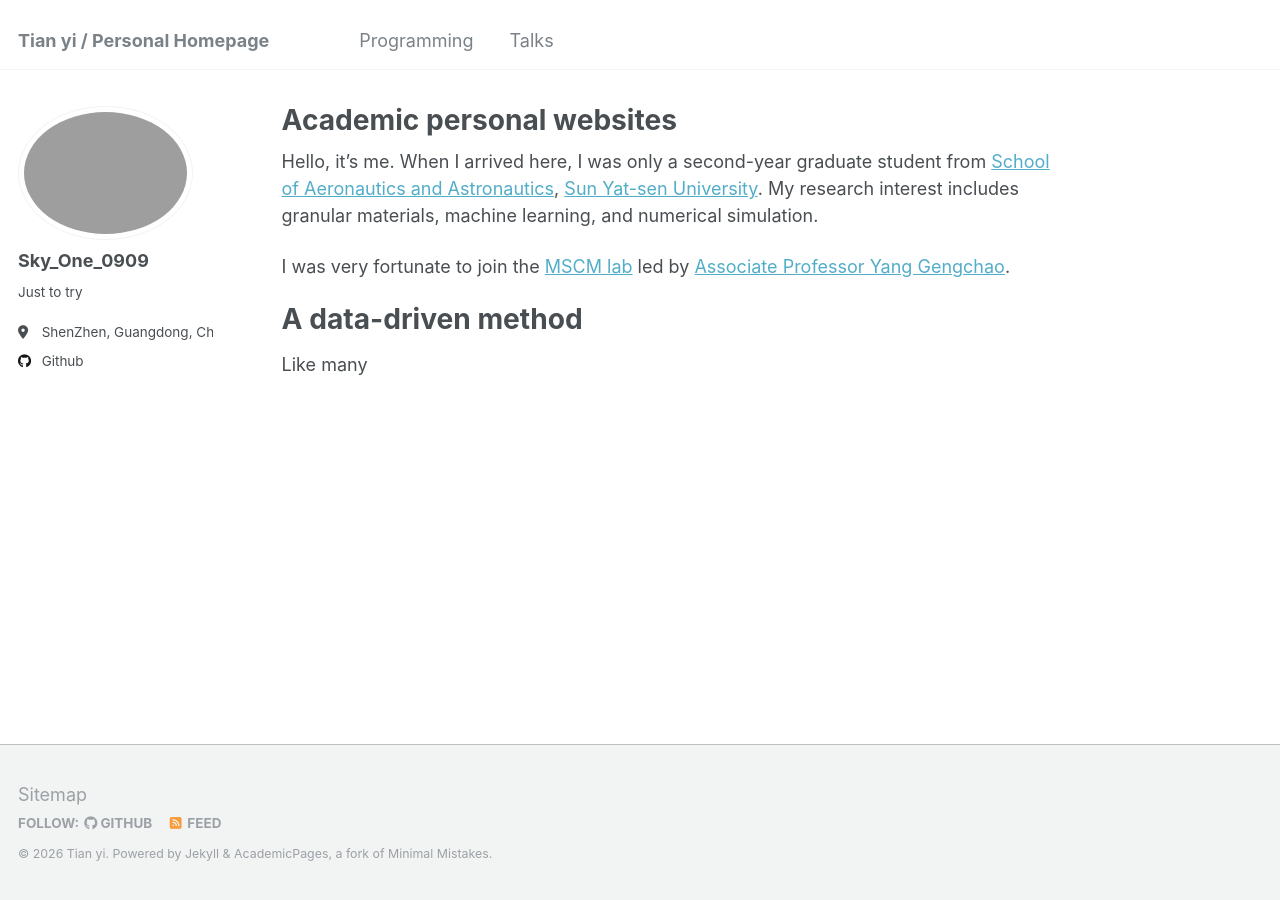
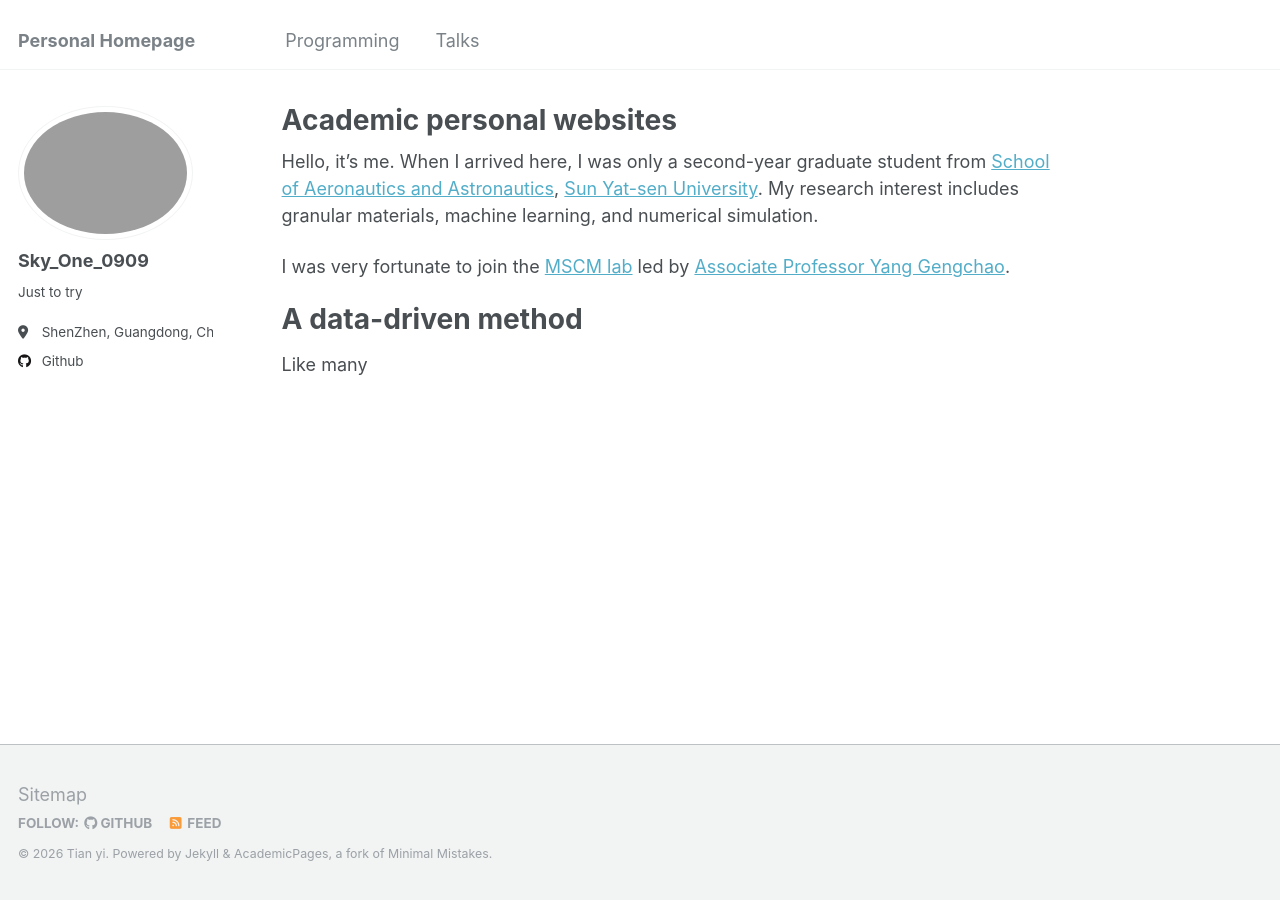
Before and after one commit to Tian1Han/Tian1Han.github.io, a Jekyll site: the page built from _pages/about.md, in a window 1280 px wide. Built offline with Jekyll 4.4.1, drawn with Linux system fonts in a browser that asks for light colours.

Commit message:
Simplify site title in configuration
Changed the site title for clarity and simplicity.

```diff
--- a/_config.yml
+++ b/_config.yml
@@ -8,7 +8,7 @@
 
 # Basic Site Settings
 locale                   : "en-US"
-title                    : "Tian yi / Personal Homepage"
+title                    : "Personal Homepage"
 title_separator          : "-"
 name                     : &name "Tian yi"
 description              : &description "personal description"
```
